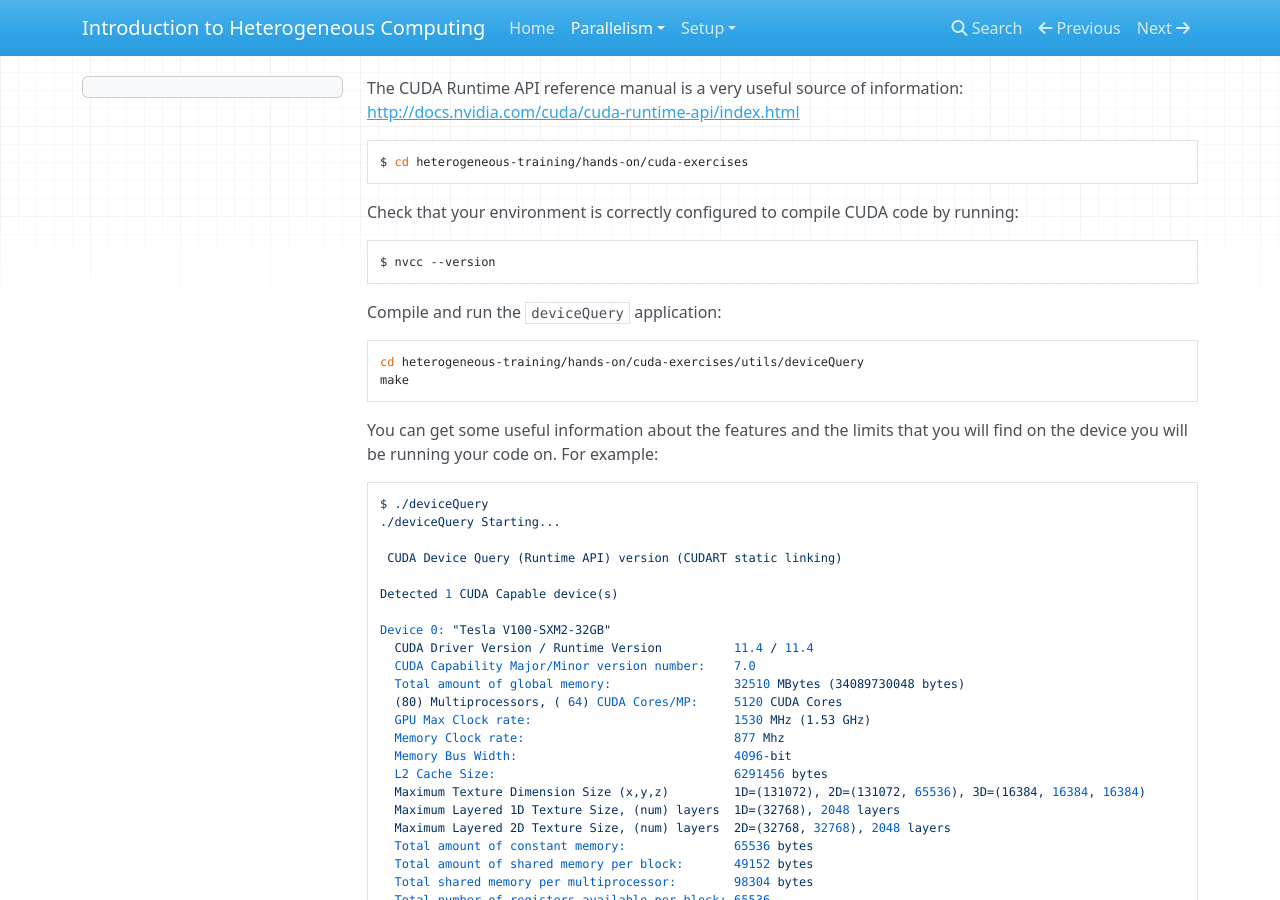
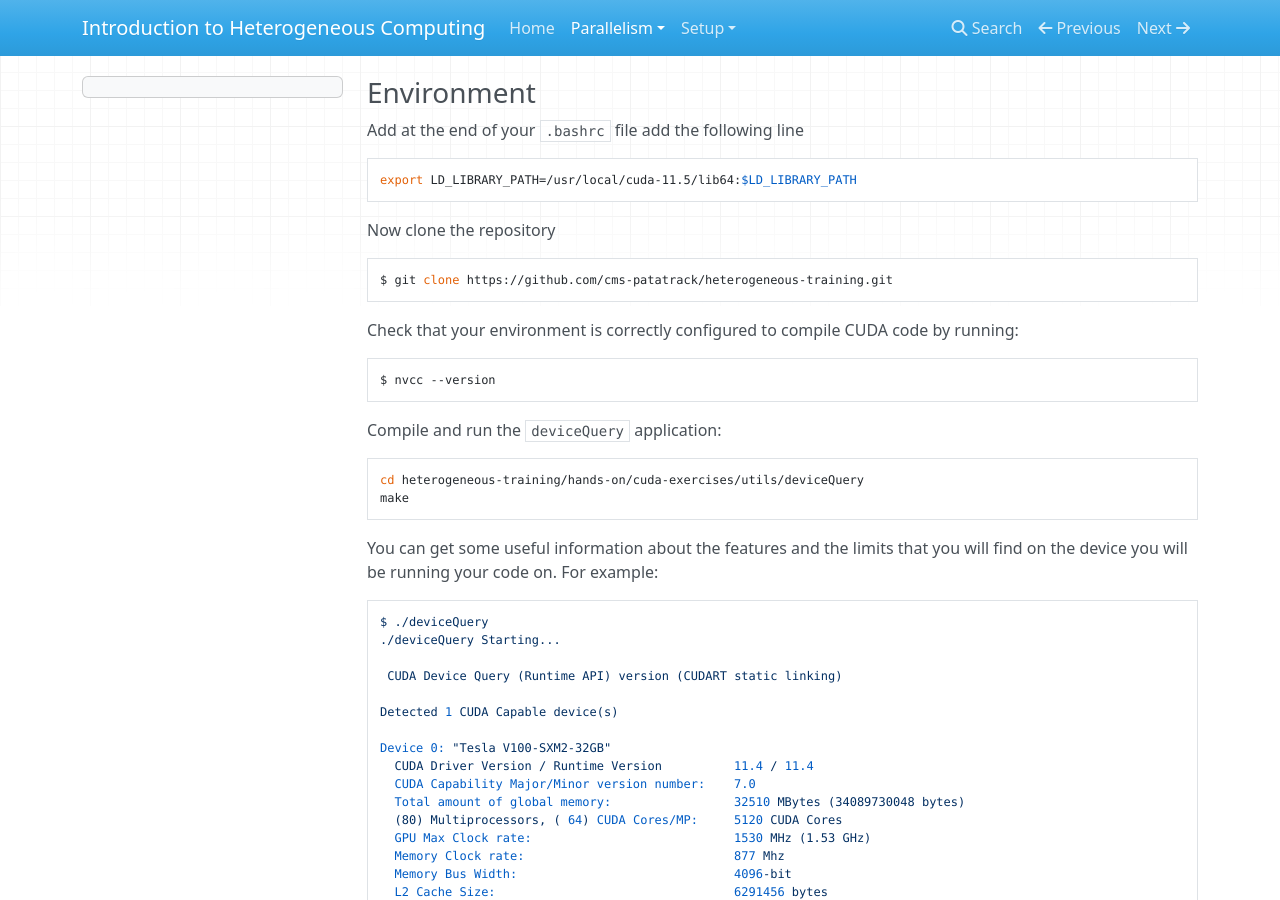
Before and after one commit to cms-patatrack/heterogeneous-training, an MkDocs documentation site: the page built from docs/parallelism/2_cuda.md, in a window 1280 px wide and 900 px high. Built offline with MkDocs 1.6.1, drawn with Linux system fonts in a browser that asks for light colours; nearby versions of some CDN libraries; some of the changed text lies outside the part shown.

Commit message:
Improve environment checkout

````diff
--- a/docs/parallelism/2_cuda.md
+++ b/docs/parallelism/2_cuda.md
@@ -4,12 +4,17 @@ layout: main
 section: parallelism
 ---
 
+### Environment
 
-The CUDA Runtime API reference manual is a very useful source of information:
-<a href="http://docs.nvidia.com/cuda/cuda-runtime-api/index.html" target="_blank">http://docs.nvidia.com/cuda/cuda-runtime-api/index.html</a>
+Add at the end of your `.bashrc` file add the following line
+```bash
+export LD_LIBRARY_PATH=/usr/local/cuda-11.5/lib64:$LD_LIBRARY_PATH
+```
+
+Now clone the repository
 
 ```bash
-$ cd heterogeneous-training/hands-on/cuda-exercises
+$ git clone https://github.com/cms-patatrack/heterogeneous-training.git
 ```
 
 
@@ -171,3 +176,10 @@ __half atomicAdd(__half *address, __half val);
 ```
 
 reads the 16-bit, 32-bit or 64-bit word old located at the address in global or shared memory, computes (old + val), and stores the result back to memory at the same address. These three operations are performed in one atomic transaction. The function returns old.
+
+
+
+### Reference Material
+
+The CUDA Runtime API reference manual is a very useful source of information:
+<a href="http://docs.nvidia.com/cuda/cuda-runtime-api/index.html" target="_blank">http://docs.nvidia.com/cuda/cuda-runtime-api/index.html</a>
````
